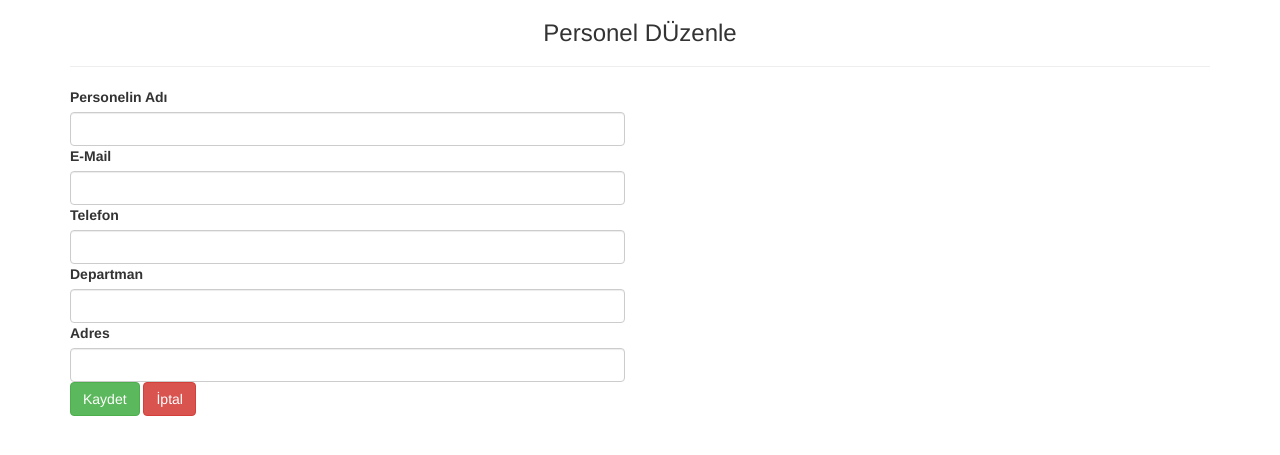
After one commit to cagataycinar/personel_kayit, a CodeIgniter app: the page made by application/views/personel_duzenle.php in a window 1280 px wide. The commit adds this page. Shown: the top 455 px of the page. Run offline with CodeIgniter, Linux system fonts and the light colour scheme; data that the repository does not hold is empty.

Commit message:
personel_duzenle.php sayfası eklendi Personel düzenle işlemi eklendi Personel düzenle işleminde inputlara düzelenecek personelin verisi getirildi.

```diff
--- /dev/null
+++ b/application/views/personel_duzenle.php
@@ -0,0 +1,49 @@
+<!doctype html>
+<html lang="tr">
+<head>
+    <meta charset="UTF-8">
+    <link rel="stylesheet" href="<?php echo base_url("assets/css/bootstrap.min.css")?>">
+    <title>Personel Düzenle</title>
+</head>
+<body>
+<div class="container">
+<h3 class="text-center">Personel DÜzenle</h3>
+    <hr>
+    <div class="row">
+        <div class="col-md-6">
+            <form action="<?php echo base_url("personel/update/$personel->id");?>" method="post"> <!--personel insert fonksiyonuna göndermek için form action kısmına yazdık-->
+                <div class="formgroup">
+                    <label for="">Personelin Adı</label>
+                    <input type="text" class="form-control" name="personel_ad" value="<?php echo $personel->personel_ad; ?>"> <!-- name kısmına personel_ad yazdık -->
+                </div>
+
+                <div class="formgroup">
+                    <label for="">E-Mail</label>
+                    <input type="text" class="form-control" name="email" value="<?php echo $personel->email; ?>">
+                </div>
+
+                <div class="formgroup">
+                    <label for="">Telefon</label>
+                    <input type="text" class="form-control" name="telefon" value="<?php echo $personel->telefon; ?>">
+                </div>
+
+                <div class="formgroup">
+                    <label for="">Departman</label>
+                    <input type="text" class="form-control" name="departman" value="<?php echo $personel->departman; ?>">
+                </div>
+
+                <div class="formgroup">
+                    <label for="">Adres</label>
+                    <input type="text" class="form-control" name="adres" value="<?php echo $personel->adres; ?>">
+                </div>
+
+                <button type="submit" class="btn btn-success">Kaydet</button>
+                <a class="btn btn-danger" href="<?php echo base_url(); ?>">İptal</a>
+
+            </form>
+        </div>
+    </div>
+</div>
+
+</body>
+</html>
--- a/application/views/personel_liste.php
+++ b/application/views/personel_liste.php
@@ -33,7 +33,7 @@
                <td><?php echo $row->departman; ?></td>
                <td><?php echo $row->adres; ?></td>
                <td>
-                   <a class="btn-xs btn-warning" href="#">Düzenle</a>
+                   <a class="btn-xs btn-warning" href="<?php echo base_url("personel/update_form/$row->id")?>">Düzenle</a>
                    <a class="btn-xs btn-danger" href="#">Sil</a>
                </td>
            </tr>
```
Also changed, not shown: application/controllers/Personel.php (+23 -2 lines), application/models/Personel_model.php (+7 -3 lines).
